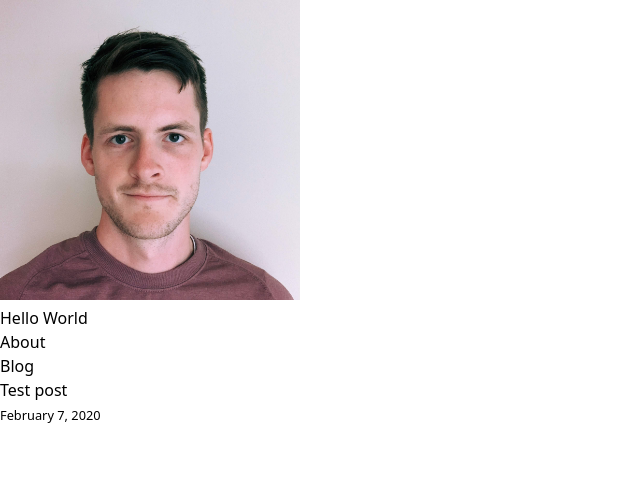
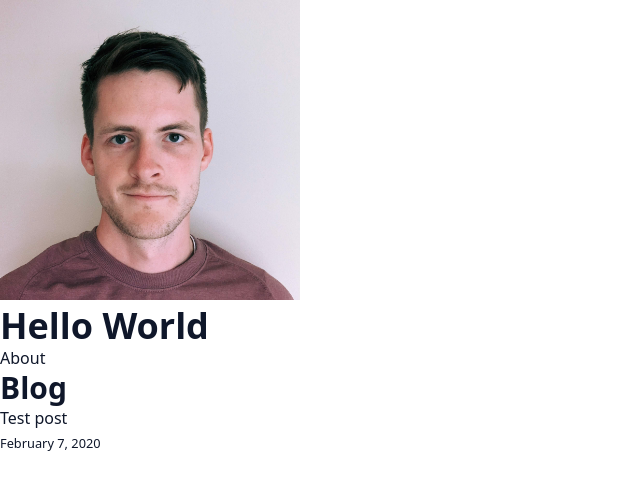
Before and after one commit to daviddossett/daviddossett.io, a Next.js app: page / in a window 1280 px wide. Shown: the top 490 px of the page, without its empty margins (0-640 px from the left). Built offline with nearby package versions, Linux system fonts and the light colour scheme.

Commit message:
Text demo

```diff
--- a/pages/index.tsx
+++ b/pages/index.tsx
@@ -18,7 +18,7 @@ export default function Home({ allPostsData }: any) {
     <Layout>
       <main>
         <Image src='/images/headshot.jpeg' alt='My headshot' width={300} height={300} />
-        <h1 className='text-slate-900 dark:text-white mt-5 text-base font-medium tracking-tight'>Hello World</h1>
+        <h1 className='mt-5 font-medium tracking-tight'>Hello World</h1>
         <Link href='/about'>
           <a>About</a>
         </Link>
--- a/styles/globals.css
+++ b/styles/globals.css
@@ -5,6 +5,18 @@
 @layer base {
   html {
     @apply max-h-screen overflow-hidden text-base antialiased;
+  }
+
+  body {
+    @apply text-slate-900 dark:text-white;
+  }
+
+  h1 {
+    @apply text-4xl font-bold;
+  }
+
+  h2 {
+    @apply text-3xl font-bold;
   }
 
   /* handles safari overscroll background color */
```
